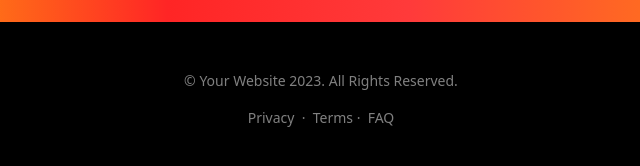
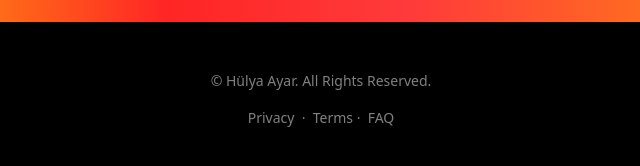
Before and after one commit to hulyaayarr/Bootstrap-Position-Forms-and-Pseudo, a plain HTML site: page index.html in a window 1280 px wide. Shown: the part 3848-4014 px from the top of the page, 319-959 px from the left. Drawn offline with nearby package versions, Linux system fonts and the light colour scheme.

Commit message:
changing copyright part

```diff
--- a/index.html
+++ b/index.html
@@ -408,7 +408,7 @@
       <div class="container pt-5 pb-5">
         <div class="row justify-content-center text-center">
           <div class="col-12">
-            <p>© Your Website 2023. All Rights Reserved.</p>
+            <p>© Hülya Ayar. All Rights Reserved.</p>
           </div>
           <div class="col-12 pt-0">
             <a class="text-white-50" href="">Privacy </a>&nbsp;·&nbsp;
```
